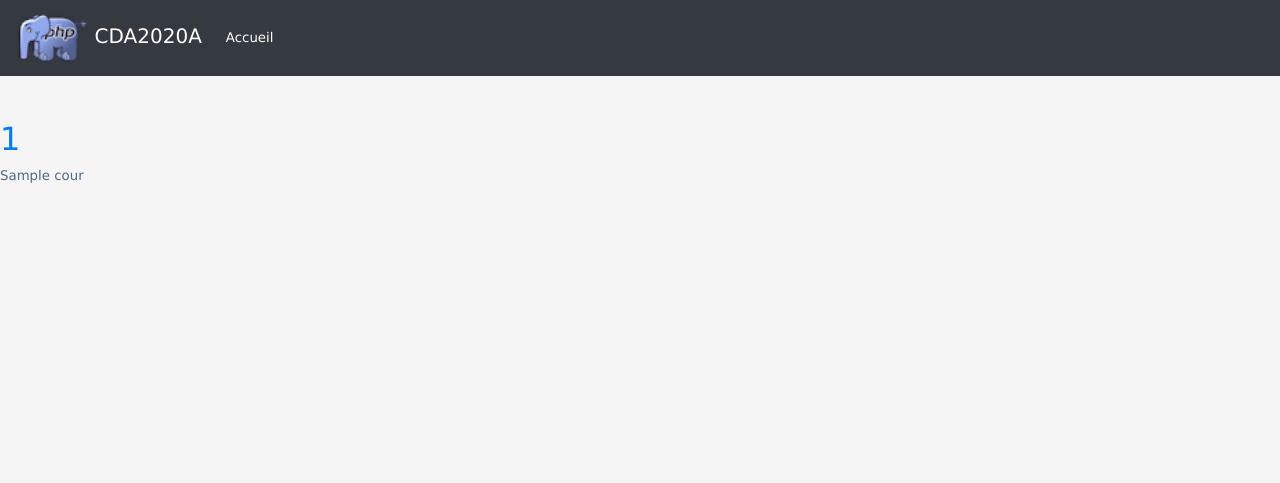
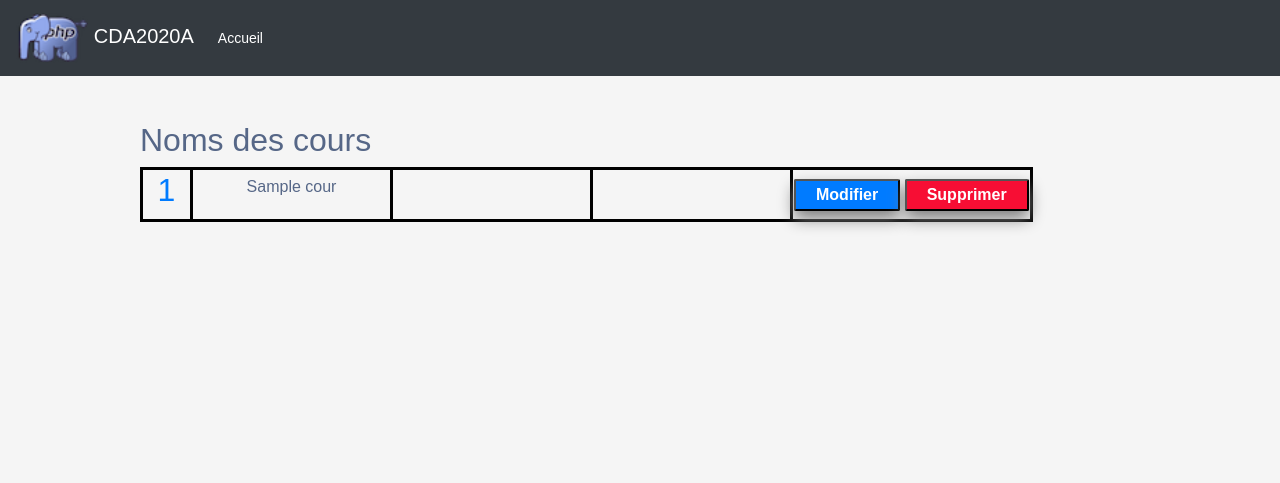
Before and after one commit to victorien-meilheurat/portail, a PHP site: page /cours in a window 1280 px wide. Shown: the top 483 px of the page. Run offline with PHP 8.4, Linux system fonts and the light colour scheme; tables that the repository leaves empty or names only in its code hold one stand-in row (values such as "Sample post"); data that the repository does not hold is empty.

Commit message:
mise en page views

```diff
--- a/public/css/main.css
+++ b/public/css/main.css
@@ -21,6 +21,48 @@ body {
 }
 .footer *{
 	color: white !important;
+}
+tr,td {
+	border: solid;
+	border-color: black;
+}
+#lg1 {
+	width: 50px;
+	text-align: center;
+}
+#lg2 {
+	width: 200px;
+	text-align: center;
+}
+#lg3 {
+	width: auto;
+	text-align: center;
+}
+.center-div {
+	margin: 0 auto;
+	width: 1000px;
+}
+
+#modifier {
+    background-color: #007BFF;
+    Color:white;
+    font-weight: bold;
+    padding: 5px 20px;
+    border-radius: 2px;
+    cursor: pointer;
+    box-shadow: 0 8px 16px 0 grey;
+    text-decoration: none;
+  }
+
+#supprimer {
+	background-color: rgb(247, 14, 52);
+    Color:white;
+    font-weight: bold;
+    padding: 5px 20px;
+    border-radius: 2px;
+    cursor: pointer;
+    box-shadow: 0 8px 16px 0 grey;
+    text-decoration: none;
 }
 
 .container {
--- a/views/cours/index.php
+++ b/views/cours/index.php
@@ -1,8 +1,22 @@
-<?php foreach($cours as $cour): ?>
+<link rel="stylesheet" href="../../public/css/main.css" />
 
-<h2><a href="./cours/detail/<?=$cour['id']?>"><?=$cour['id']?></a></h2>
-<p><?=$cour['nom']?></p>
-<p><?=$cour['dateDebut']?></p>
-<p><?=$cour['dateFin']?></p>
+<div class="center-div">
+    <h2>Noms des cours</h2>
 
-<?php endforeach ?>
+    <?php foreach($cours as $cour): ?>
+
+    <table>
+            <tr>
+                <td id="lg1"><h2><a href="./cours/detail/<?=$cour['id']?>"><?=$cour['id']?></a></h2></td>
+                <td id="lg2"><p><?=$cour['nom']?></p></td>
+                <td id="lg2"><p><?=$cour['dateDebut']?></p></td>
+                <td id="lg2"><p><?=$cour['dateFin']?></p></td>
+                <td id="lg3">
+                    <input name="modifier" type="submit" id="modifier" value="Modifier" />
+                    <input name="supprimer" type="submit" id="supprimer" value="Supprimer" /></td>
+                </tr>
+    </table>
+    <br>
+
+    <?php endforeach ?>
+</div>
```
Also changed, not shown: views/classes/index.php (+18 -4 lines), views/examens/index.php (+18 -4 lines), views/matieres/index.php (+18 -4 lines), views/roles/index.php (+18 -4 lines), views/salles/index.php (+19 -5 lines), views/typeExamens/index.php (+18 -4 lines), views/utilisateurs/index.php (+20 -7 lines).
